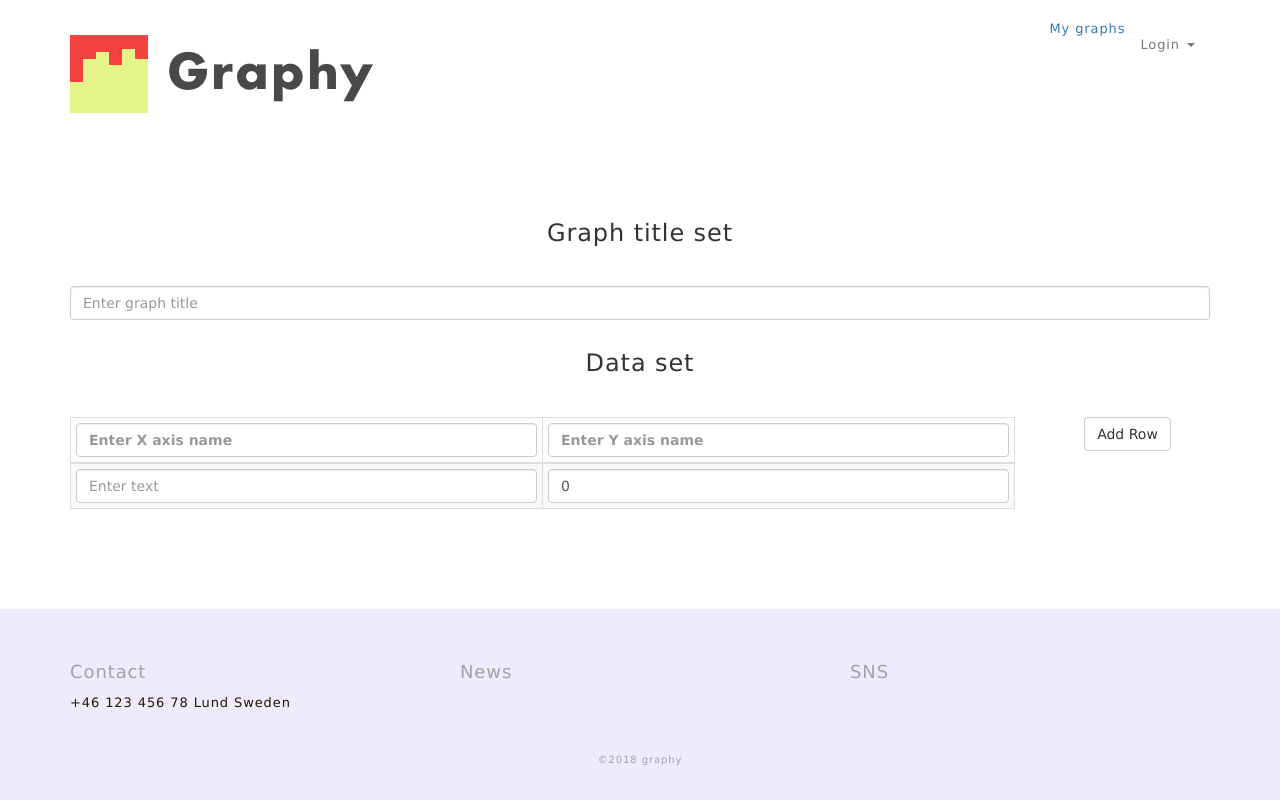
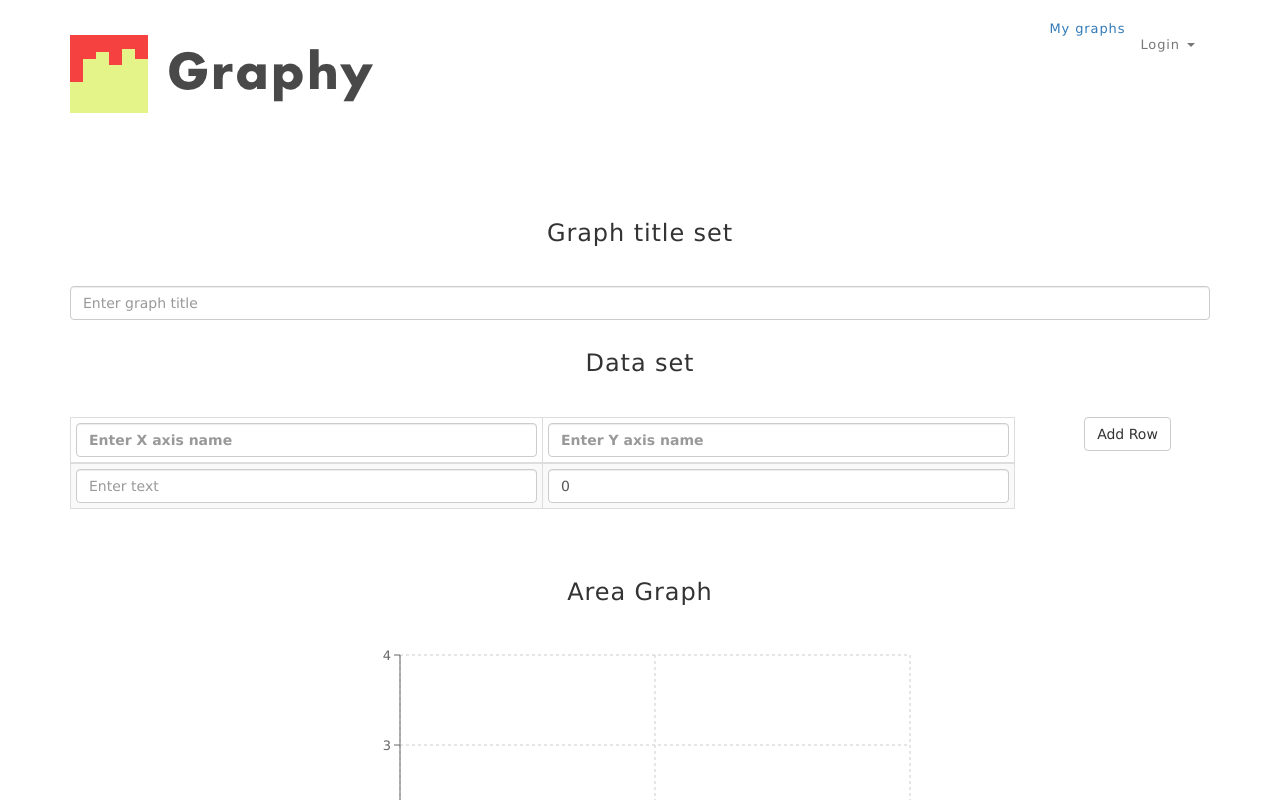
Before and after one commit to boilund/graphy, a React (Create React App) app: page /creating/area-graph in a window 1280 px wide. Shown: the top 800 px of the page. Built offline with nearby package versions, Linux system fonts and the light colour scheme.

Commit message:
Revert setGraph function drawing each graph

```diff
--- a/src/containers/create-new-graph.tsx
+++ b/src/containers/create-new-graph.tsx
@@ -9,30 +9,19 @@ import {
   Table
 } from "react-bootstrap";
 import { IData } from "../actions/";
-// import AreaGraph from "../components/graphs/area-graph";
-// import BarGraph from "../components/graphs/bar-graph";
-// import LineGraph from "../components/graphs/line-graph";
+import AreaGraph from "../components/graphs/area-graph";
+import BarGraph from "../components/graphs/bar-graph";
+import LineGraph from "../components/graphs/line-graph";
 import "./create-new-graph.css";
 
 import { connect } from "react-redux";
+import { RouteComponentProps } from "react-router-dom";
 import { Dispatch } from "redux";
 import * as actions from "../actions/";
 import { IStoreState } from "../types/";
 
-// interface Id {
-//   id: string;
-// }
-
-// interface IParams {
-//   params: Id;
-// }
-
-// interface IMatch {
-//   match: IParams;
-// }
 interface IProps {
   data: IData[];
-  // id: IMatch;
   title: string;
   xAxis: string;
   yAxis: string;
@@ -56,7 +45,10 @@ const initialState = {
   type: ""
 };
 
-class CreateNewGraph extends React.Component<IProps, IState> {
+class CreateNewGraph extends React.Component<
+  RouteComponentProps<{ id: string }> & IProps,
+  IState
+> {
   constructor(props: any) {
     super(props);
     this.state = initialState;
@@ -156,27 +148,27 @@ class CreateNewGraph extends React.Component<IProps, IState> {
             </Col>
           </Row>
 
-          {/* {this.setGraph()} */}
+          {this.setGraph()}
         </Grid>
       </main>
     );
   }
 
-  // private setGraph = () => {
-  //   const { id } = this.props.match.params;
-  //   const { data, yAxis } = this.props;
+  private setGraph = () => {
+    const { id } = this.props.match.params;
+    const { data, yAxis } = this.props;
 
-  //   switch (id) {
-  //     case "line-graph":
-  //       return <LineGraph data={data} yAxis={yAxis} />;
-  //     case "bar-graph":
-  //       return <BarGraph data={data} yAxis={yAxis} />;
-  //     case "area-graph":
-  //       return <AreaGraph data={data} yAxis={yAxis} />;
-  //     default:
-  //       return;
-  //   }
-  // };
+    switch (id) {
+      case "line-graph":
+        return <LineGraph data={data} yAxis={yAxis} />;
+      case "bar-graph":
+        return <BarGraph data={data} yAxis={yAxis} />;
+      case "area-graph":
+        return <AreaGraph data={data} yAxis={yAxis} />;
+      default:
+        return;
+    }
+  };
 
   private handleTitleChange = (e: any): void => {
     this.props.setTitle(e.target.value);
@@ -205,8 +197,7 @@ class CreateNewGraph extends React.Component<IProps, IState> {
       ...inputData[index],
       [name as any]: value
     };
-    // tslint:disable-next-line:no-console
-    console.log(targetData);
+
     inputData.splice(index, 1, targetData);
 
     this.setState({
@@ -249,5 +240,3 @@ export default connect(
   mapStateToProps,
   mapDispatchToProps
 )(CreateNewGraph);
-
-// export default CreateNewGraph;
```
